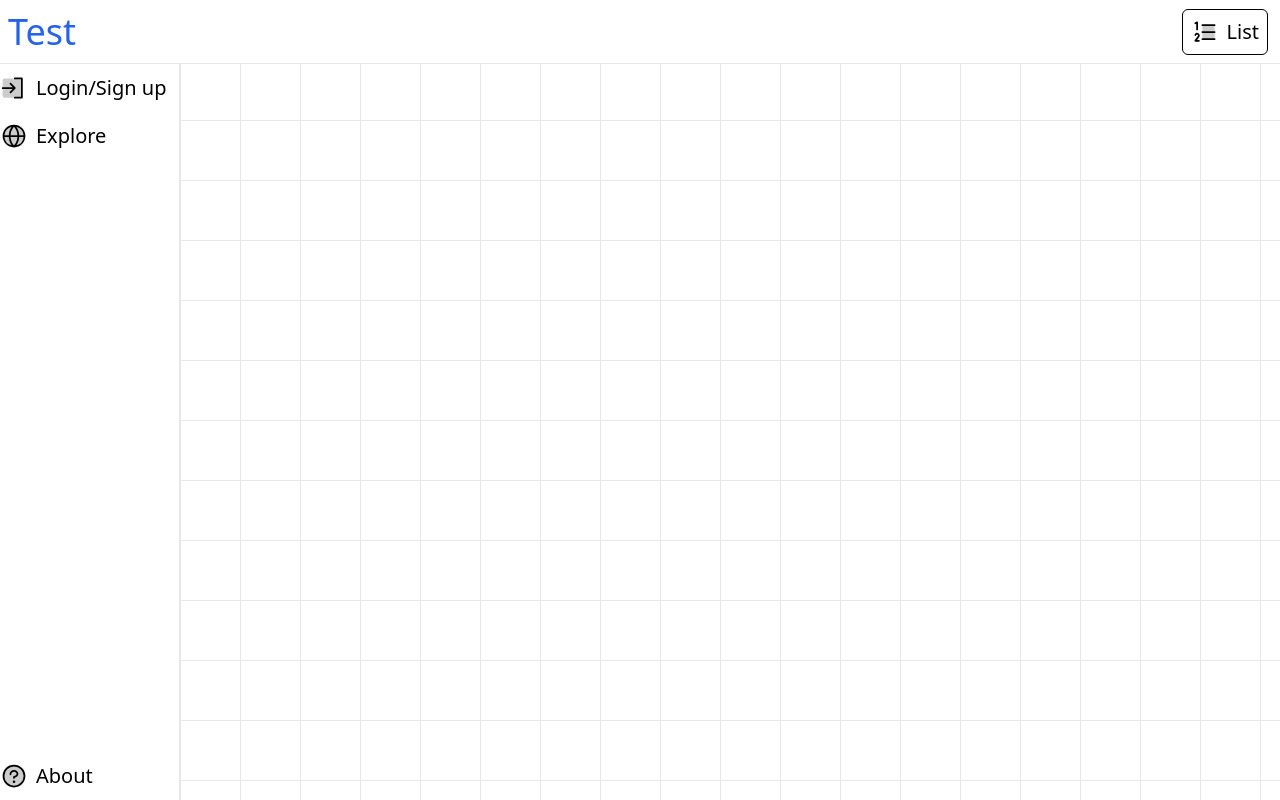
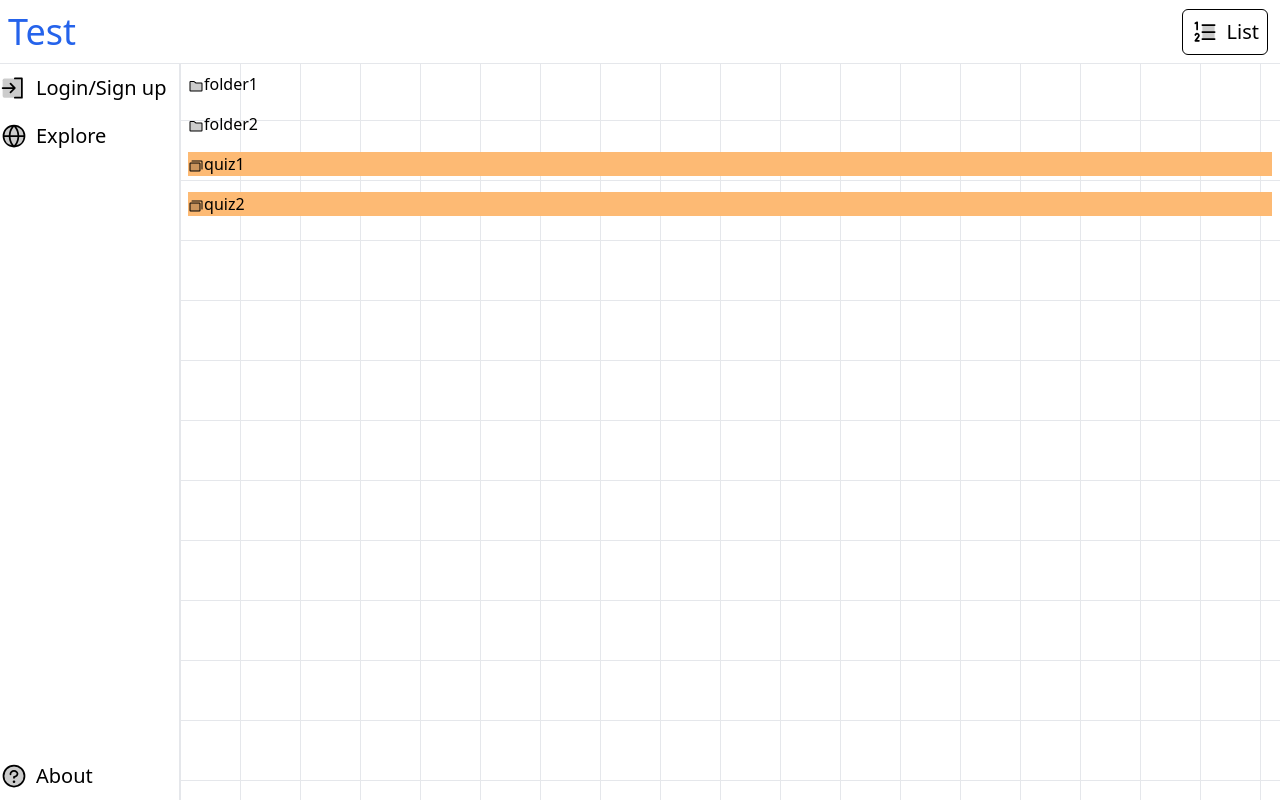
Before and after one commit to marko-kreso/flash-quiz, a Nuxt app: page /folder in a window 1280 px wide. Built offline with nearby package versions, Linux system fonts and the light colour scheme.

Commit message:
started with folders page

```diff
--- /dev/null
+++ b/pages/folder.vue
@@ -0,0 +1,23 @@
+<template>
+  <div>
+    <div v-for="dat in data">
+      <div class="p-2">
+        <div v-if="dat.isFolder"><NuxtLink :to="`/users${dat.path}`"><Icon name="ph:folder-simple-duotone"></Icon>{{ dat.name }}</NuxtLink></div>
+        <div v-else class="bg-orange-300"><NuxtLink :to="`/users${dat.path}`"><Icon name="ph:cards-duotone"></Icon>{{ dat.name }}</NuxtLink></div>
+      </div>
+    </div>
+  </div>
+</template>
+
+<script lang="ts" setup>
+
+const data = [
+  {name:"folder1", isFolder: true, path: "/test"},
+  {name:"folder2", isFolder: true, path: "/test"},
+  {name:"quiz1", isFolder: false, path: "/test2"},
+  {name:"quiz2", isFolder: false, path: "/test3/test5"},
+  ]
+</script>
+
+<style>
+</style>
--- a/pages/users/[..path].vue
+++ b/pages/users/[..path].vue
@@ -4,7 +4,7 @@
     </div>
     <!-- TODO: Move to its own component like index.vue -->
     <div v-else-if="data==='card'" class="h-full">
-      <CardList @loaded="(elements)=>items=elements" id="hello" :url="`/api/cards?path=${path}`" v-slot="slotprops" class="flex items-center h-full" >
+      <CardList @loaded="(elements)=>items=elements" id="hello" :url="`/api/item/cards?path=${path}`" v-slot="slotprops" class="flex items-center h-full" >
         <li v-if="!edit && currView == View.List" class="w-1/2">
           <QuizCard  class="mb-2 border-2 border-slate-400 rounded-md min-h-64">
             <template #front>{{slotprops.item.front}}</template>
@@ -43,7 +43,9 @@
       </CardList>
     </div>
     <div v-else-if="data==='folder'">
-      FOLDER PAGE
+      <CardList @loaded="(elements)=>elements" :url="`/api/item/folder?path=${path}`" v-slot="slotprops" class="flex items-center h-full" >
+          <div v-for="item in slotprops.items">{{ item }}</div>
+      </CardList>
     </div>
 </template>
 
```
